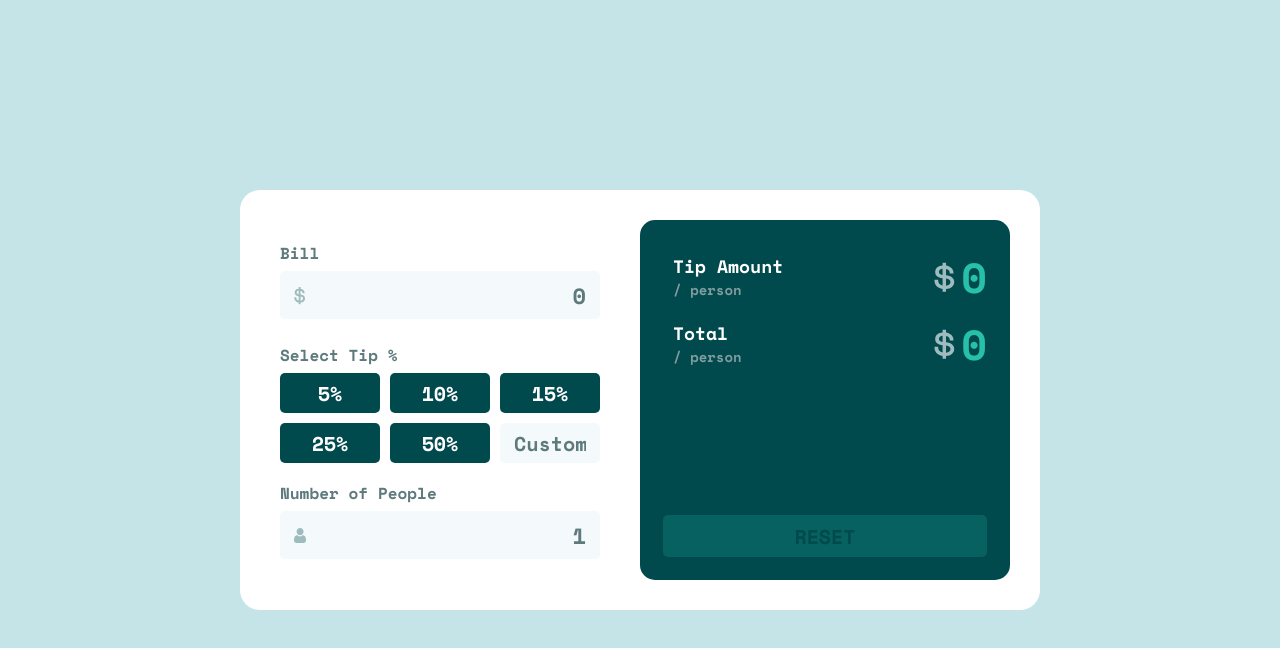
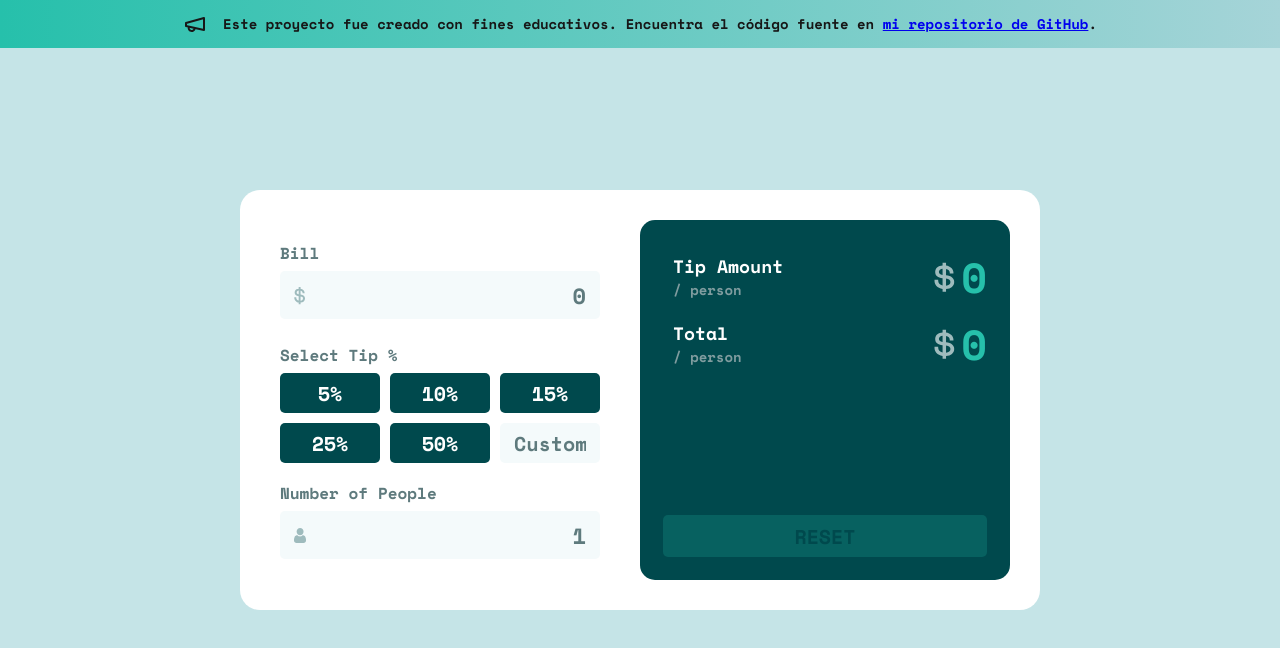
Before and after one commit to pablos-juan/tip-calculator, a React (Vite) app: page / in a window 1280 px wide. Shown: the top 648 px of the page. Built offline with nearby package versions, Linux system fonts and the light colour scheme.

Commit message:
Agregar componente Banner y estilos asociados; actualizar dependencias lottie-react y lucide-react

```diff
--- a/package.json
+++ b/package.json
@@ -15,6 +15,7 @@
   "dependencies": {
     "@vitejs/plugin-react": "4.3.4",
     "lottie-react": "^2.4.1",
+    "lucide-react": "^0.509.0",
     "react": "19.1.0",
     "react-dom": "19.1.0"
   },
--- a/src/App.jsx
+++ b/src/App.jsx
@@ -5,6 +5,7 @@ import { PERCENTAGE } from './logic/constants'
 import { useValues } from './hooks/useValues'
 import './App.css'
 import { Favs } from './components/Favs'
+import { Banner } from './components/Banner'
 
 export function App () {
   const { updateValues, amount, total, values } = useValues()
@@ -48,6 +49,7 @@ export function App () {
 
   return (
     <main>
+      <Banner />
       <section className='calc'>
         <section className='form-sec'>
           <form>
--- /dev/null
+++ b/src/components/Banner.jsx
@@ -0,0 +1,13 @@
+import { Megaphone } from 'lucide-react'
+import './banner.css'
+
+export function Banner () {
+  return (
+    <div className='banner'>
+      <Megaphone />
+      <p>
+        Este proyecto fue creado con fines educativos. Encuentra el código fuente en <a href='https://github.com/pablos-juan/stride-ecomerce' target='_blank' rel='noopener noreferrer'>mi repositorio de GitHub</a>.
+      </p>
+    </div>
+  )
+}
--- /dev/null
+++ b/src/components/banner.css
@@ -0,0 +1,29 @@
+.banner {
+  display: flex;
+  gap: 1rem;
+  justify-content: center;
+  align-items: center;
+  width: 100%;
+  background: linear-gradient(to right, #26c0ab, #a6d4d8);
+  padding: 0.75rem 1.5rem;
+  line-height: 18px;
+  font-size: 0.875rem;
+  text-align: center;
+  color: #171717;
+  position: absolute;
+  top: 0;
+}
+
+@media (max-width: 786px) {
+  .banner {
+    padding: 0.25rem 1.5rem;
+  }
+}
+
+.banner p {
+  width: fit-content;
+}
+
+.banner a {
+  text-decoration: underline;
+}
```
Also changed, not shown: 1 other file (tests, documents, lock files or other folders).
